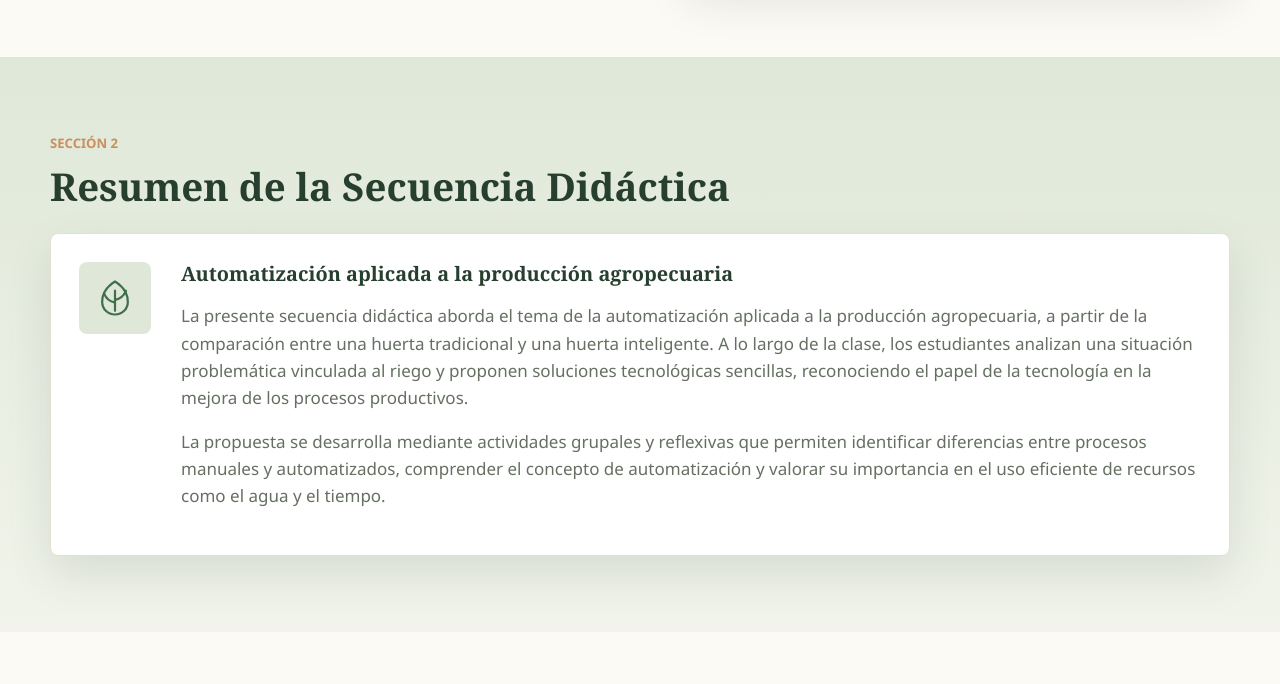
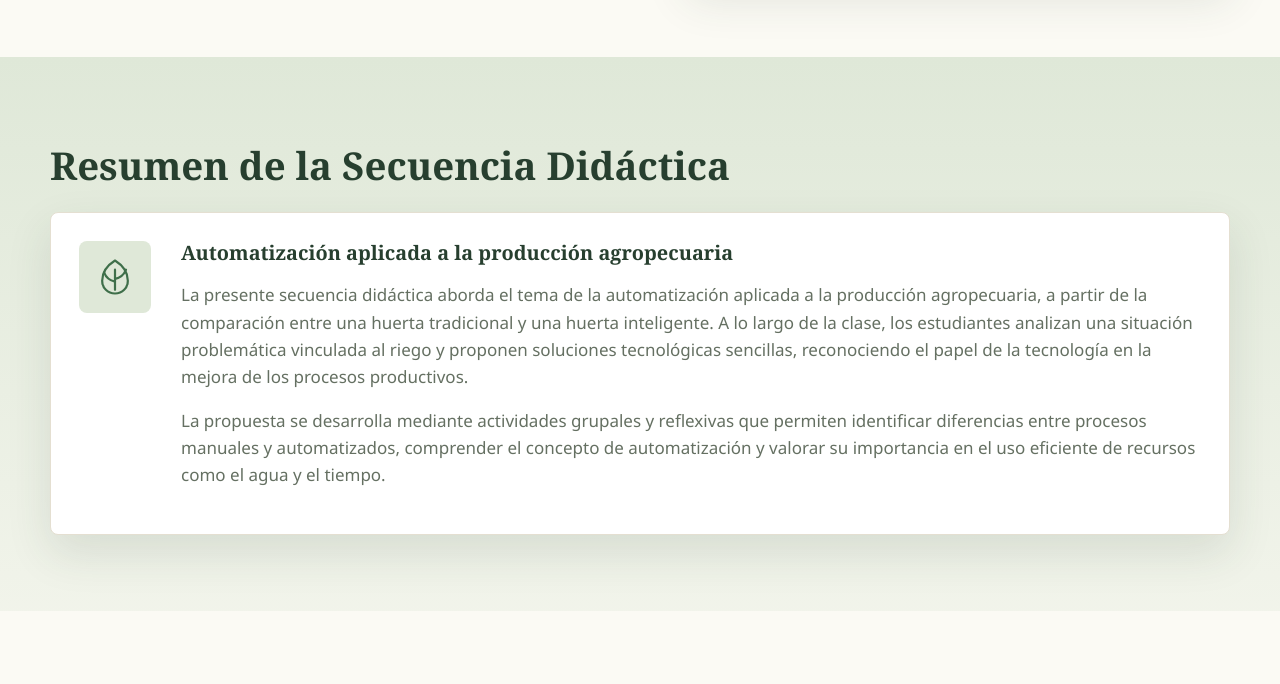
Before and after one commit to juands257/upaf-agroecologica-2026, a plain HTML site: page index.html in a window 1280 px wide. Shown: the part 1240-1924 px from the top of the page. Drawn offline with Linux system fonts and the light colour scheme.

Commit message:
Quitar el texto Sección 2 de la portada

```diff
--- a/index.html
+++ b/index.html
@@ -78,7 +78,7 @@
 
     <section class="section soft-band">
       <div class="section-heading reveal">
-        <p class="eyebrow">Sección 2</p>
+        <p class="eyebrow"></p>
         <h2>Resumen de la Secuencia Didáctica</h2>
       </div>
 
```
